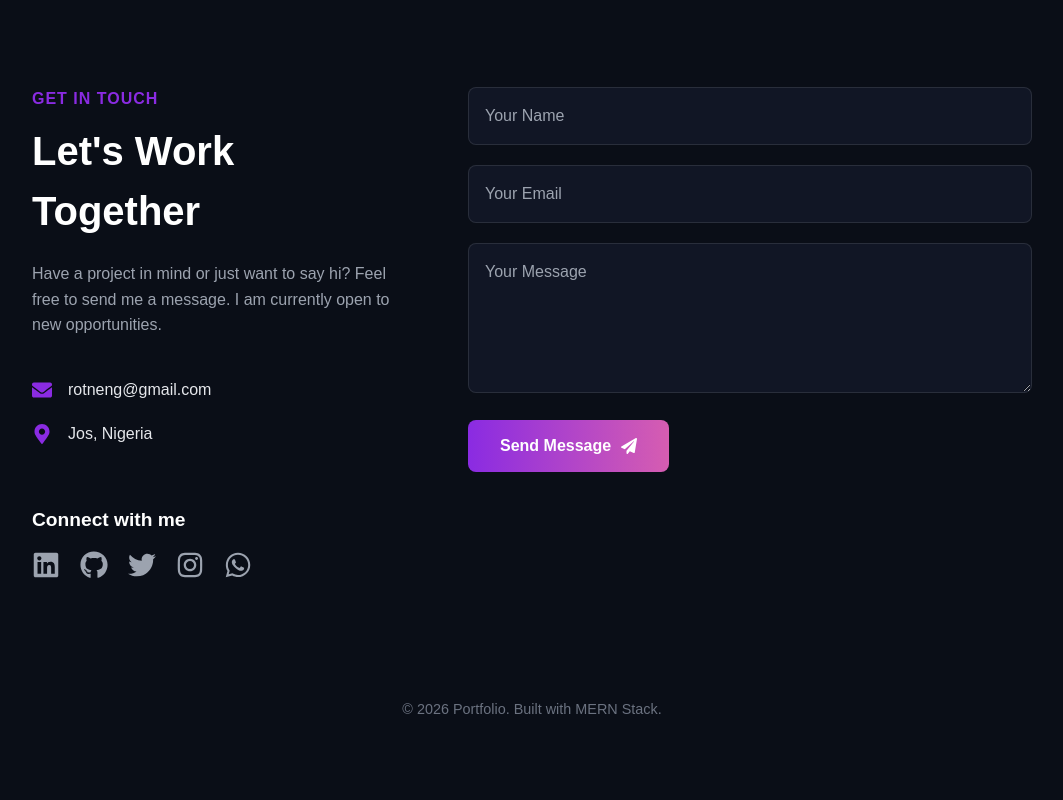
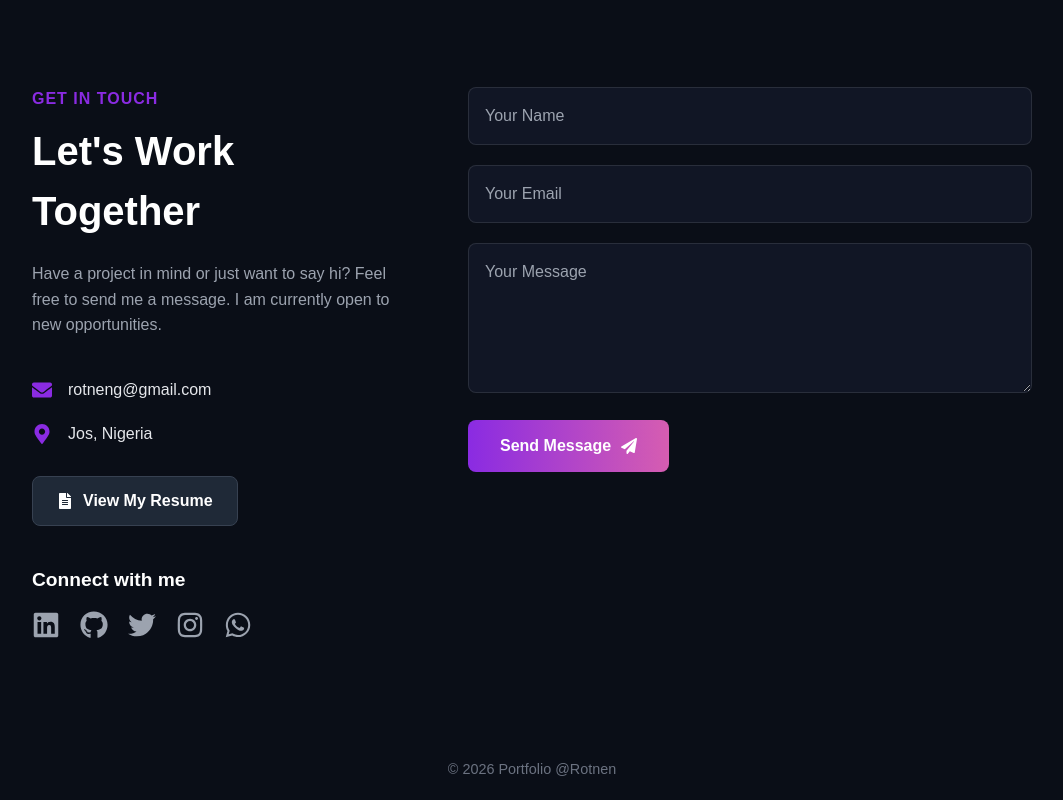
Before and after one commit to rotneng/Portfolio, a React (Create React App) app in the folder frontend/: page / in a window 1280 px wide. Shown: the part 1437-2237 px from the top of the page, without its empty margins (108-1171 px from the left). Before the commit the page ends 2177 px from the top, so only its background shows below. Built offline with nearby package versions, Linux system fonts and the light colour scheme; no server answers.

Commit message:
Added My Resume

```diff
--- a/frontend/src/App.js
+++ b/frontend/src/App.js
@@ -43,7 +43,7 @@ function App() {
                   fontSize: "0.9rem",
                 }}
               >
-                <p>© 2026 Portfolio. Built with MERN Stack.</p>
+                <p>© 2026 Portfolio @Rotnen</p>
               </footer>
             </div>
           }
--- a/frontend/src/Sections/Contact.js
+++ b/frontend/src/Sections/Contact.js
@@ -9,6 +9,7 @@ import {
   FaGithub,
   FaInstagram,
   FaWhatsapp,
+  FaFileAlt,
 } from "react-icons/fa";
 
 const Contact = () => {
@@ -85,6 +86,21 @@ const Contact = () => {
       gap: "16px",
       marginBottom: "20px",
       color: "#e5e7eb",
+    },
+    cvButton: {
+      display: "inline-flex",
+      alignItems: "center",
+      gap: "10px",
+      marginTop: "10px",
+      padding: "12px 24px",
+      backgroundColor: "#1f2937",
+      color: "white",
+      textDecoration: "none",
+      borderRadius: "8px",
+      fontWeight: "bold",
+      border: "1px solid #374151",
+      transition: "all 0.3s ease",
+      width: "fit-content",
     },
     socialHeader: {
       marginTop: "auto",
@@ -178,6 +194,23 @@ const Contact = () => {
               <FaMapMarkerAlt color="#8a2be2" size={20} />
               <span>Jos, Nigeria</span>
             </div>
+
+            <a
+              href="https://instantfind.me/rotnen"
+              target="_blank"
+              rel="noreferrer"
+              style={styles.cvButton}
+              onMouseEnter={(e) => {
+                e.target.style.borderColor = "#8a2be2";
+                e.target.style.color = "#8a2be2";
+              }}
+              onMouseLeave={(e) => {
+                e.target.style.borderColor = "#374151";
+                e.target.style.color = "white";
+              }}
+            >
+              <FaFileAlt /> View My Resume
+            </a>
           </div>
 
           <div>
```
